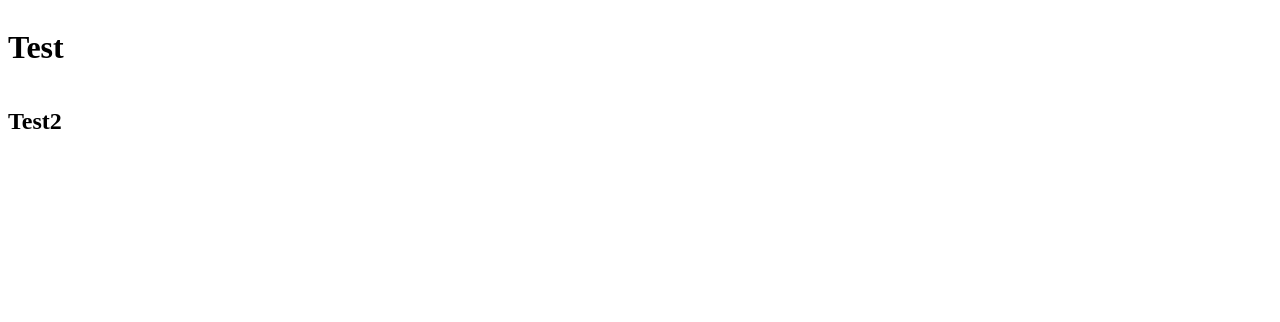
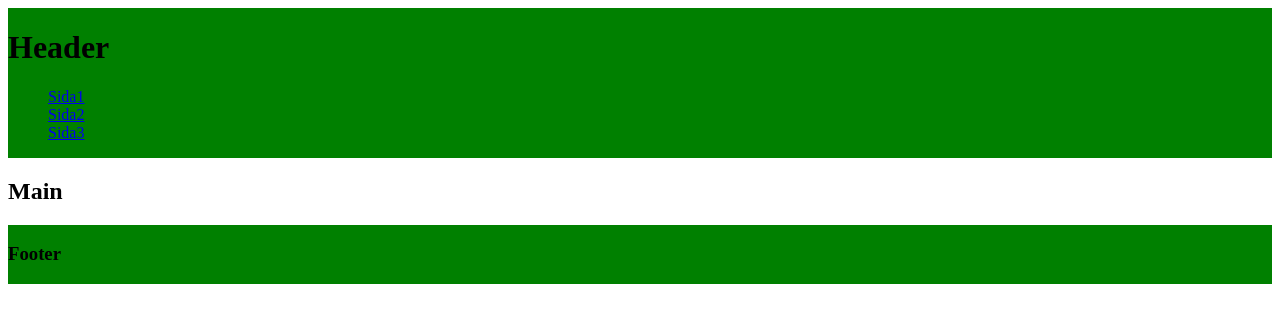
Before and after one commit to Bob156590/Webuppgifter, a plain HTML site: page Index.html in a window 1280 px wide. Drawn offline with Linux system fonts and the light colour scheme.

Commit message:
Snart klart med griden

```diff
--- a/Index.html
+++ b/Index.html
@@ -8,11 +8,19 @@
     <body id="Index">
         <div class="wrapper">
             <header>
-                <h1> Test </h1>
+                <h1> Header </h1>
+                <ul>
+                    <li><a href="Sida1.html">Sida1</a></li>
+                    <li><a href="sida2.html">Sida2</a></li>
+                    <li><a href="sida3.html">Sida3</a></li>
+                </ul>
             </header>
             <main>
-                <h2> Test2 </h2>
+                <h2> Main </h2>
             </main>
+            <footer>
+                <h3> Footer </h3>
+            </footer>
         </div>
     </body>
     </html>
--- a/Style.css
+++ b/Style.css
@@ -1,3 +1,17 @@
+
+header{
+    background-color: green;
+}
+
+ul{
+    text-decoration: none;
+    list-style-type: none;
+}
+
+footer{
+    background-color: green;
+}
+
 #Index > .wrapper{
     display: grid;
     grid-template-columns: 1fr;
@@ -7,11 +21,6 @@
     "main"
     "aside"
     "footer footer";
-}
-
-#index,header{
-    border: 1fr solid;
-    border-style: none;
 }
 
 #Sida1 > .wrapper{
@@ -38,7 +47,7 @@
 
 #Sida3 > .wrapper{
     display: grid;
-    grid-template-columns: 1fr 1fr;
+    grid-template-columns: 1fr;
     grid-template-rows: 1fr;
     grid-template-areas:
     "header header"
```
Also changed, not shown: Sida1.html (+6 -0 lines), sida2.html (+6 -1 lines), sida3.html (+9 -1 lines).
